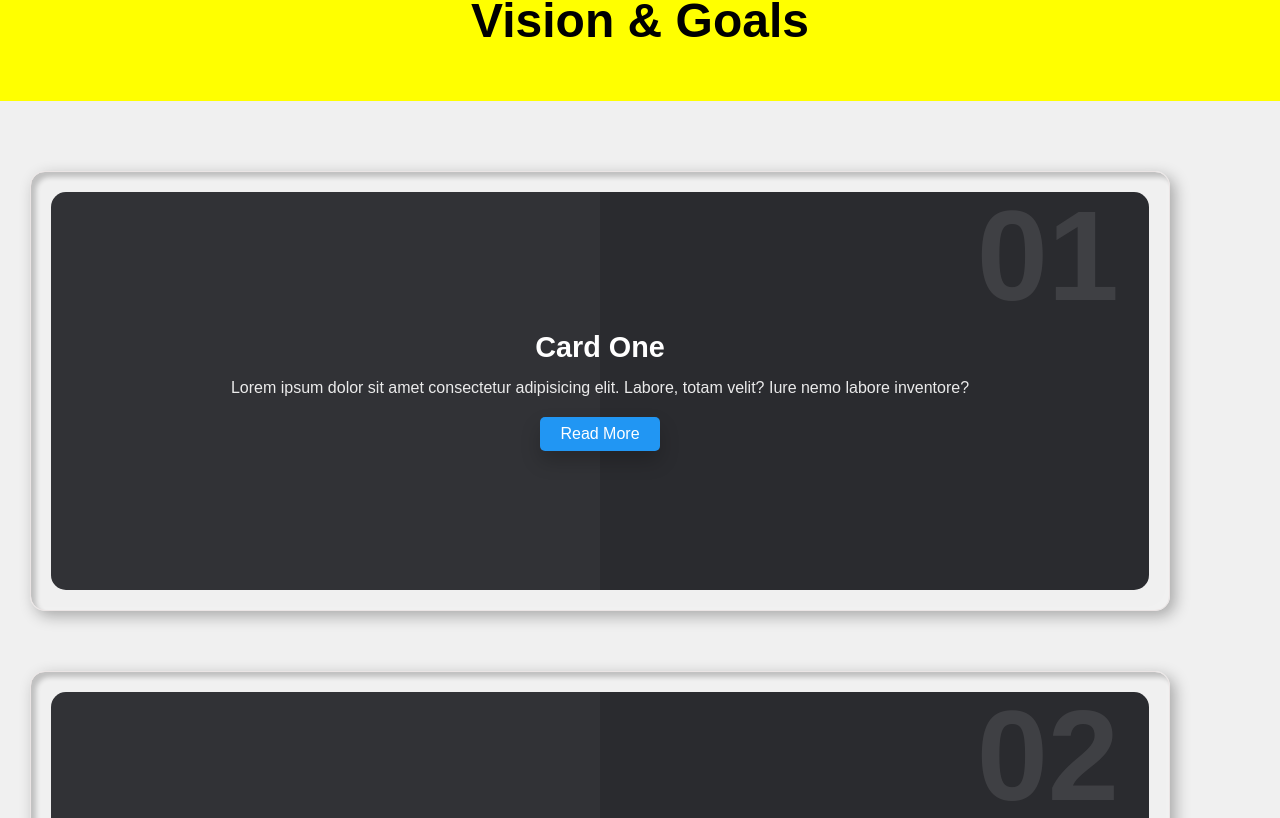
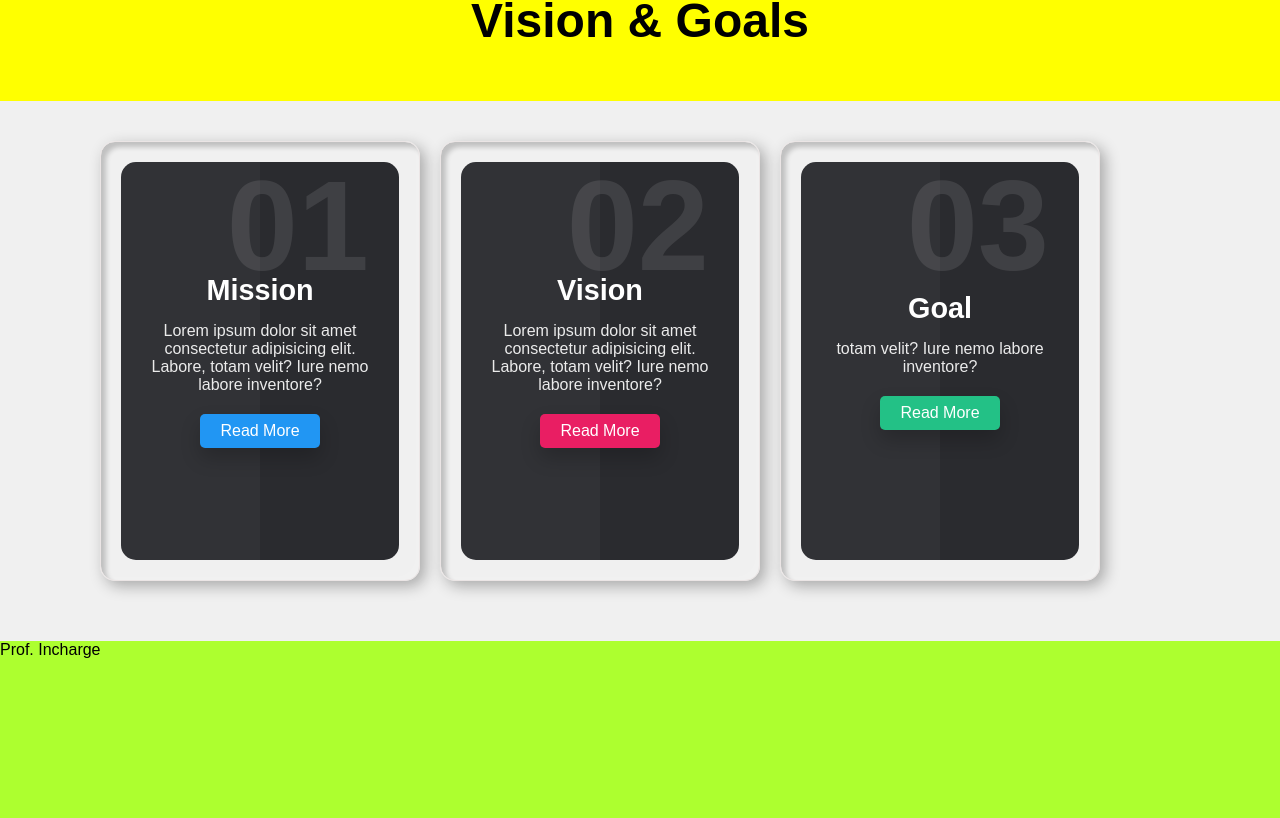
Before and after one commit to codewithnick/ecellnitjsr, a React (Create React App) app: page / in a window 1280 px wide. Shown: the part 762-1580 px from the top of the page. Built offline with nearby package versions, Linux system fonts and the light colour scheme.

Commit message:
Added the vision and Goals Section (--Altair)

```diff
--- a/src/components/VisionGoal.jsx
+++ b/src/components/VisionGoal.jsx
@@ -13,7 +13,7 @@ export const VisionGoal = () => {
           <div className="box">
             <div className="content">
               <h2>01</h2>
-              <h3>Card One</h3>
+              <h3>Mission</h3>
               <p>Lorem ipsum dolor sit amet consectetur adipisicing elit. Labore, totam velit? Iure nemo labore inventore?</p>
               <a href="#">Read More</a>
             </div>
@@ -24,7 +24,7 @@ export const VisionGoal = () => {
           <div className="box">
             <div className="content">
               <h2>02</h2>
-              <h3>Card Two</h3>
+              <h3>Vision</h3>
               <p>Lorem ipsum dolor sit amet consectetur adipisicing elit. Labore, totam velit? Iure nemo labore inventore?</p>
               <a href="#">Read More</a>
             </div>
@@ -35,8 +35,8 @@ export const VisionGoal = () => {
           <div className="box">
             <div className="content">
               <h2>03</h2>
-              <h3>Card Three</h3>
-              <p>Lorem ipsum dolor sit amet consectetur adipisicing elit. Labore, totam velit? Iure nemo labore inventore?</p>
+              <h3>Goal</h3>
+              <p>totam velit? Iure nemo labore inventore?</p>
               <a href="#">Read More</a>
             </div>
           </div>
--- a/src/styles/VisionGoal.css
+++ b/src/styles/VisionGoal.css
@@ -46,6 +46,9 @@ body .container .card {
   border-radius: 15px;
   margin: 30px;
   transition: 0.5s;
+  width: 320px; /* Set a fixed width for each card */
+  height: 440px;
+  margin: 0 20px 20px 0;
 }
 
 body .container .card:nth-child(1) .box .content a {
@@ -135,3 +138,6 @@ body .container .card .box .content a:hover {
   background: #fff;
   color: #000;
 }
+body .container .card:last-child {
+  margin-right: 0; /* Remove margin for the last card in a row */
+}
```
Also changed, not shown: src/styles/ProfIncharge.css (line endings or trailing spaces).
